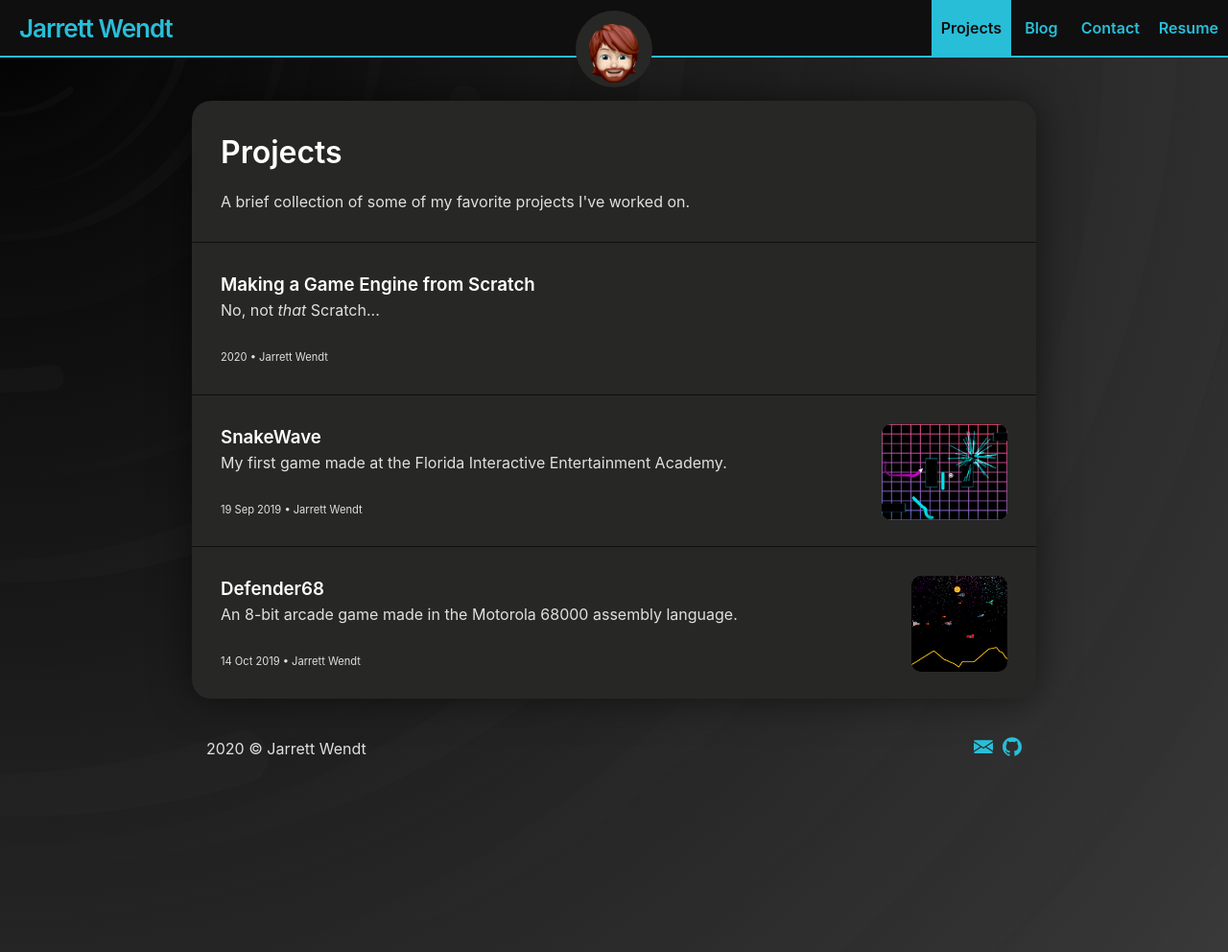
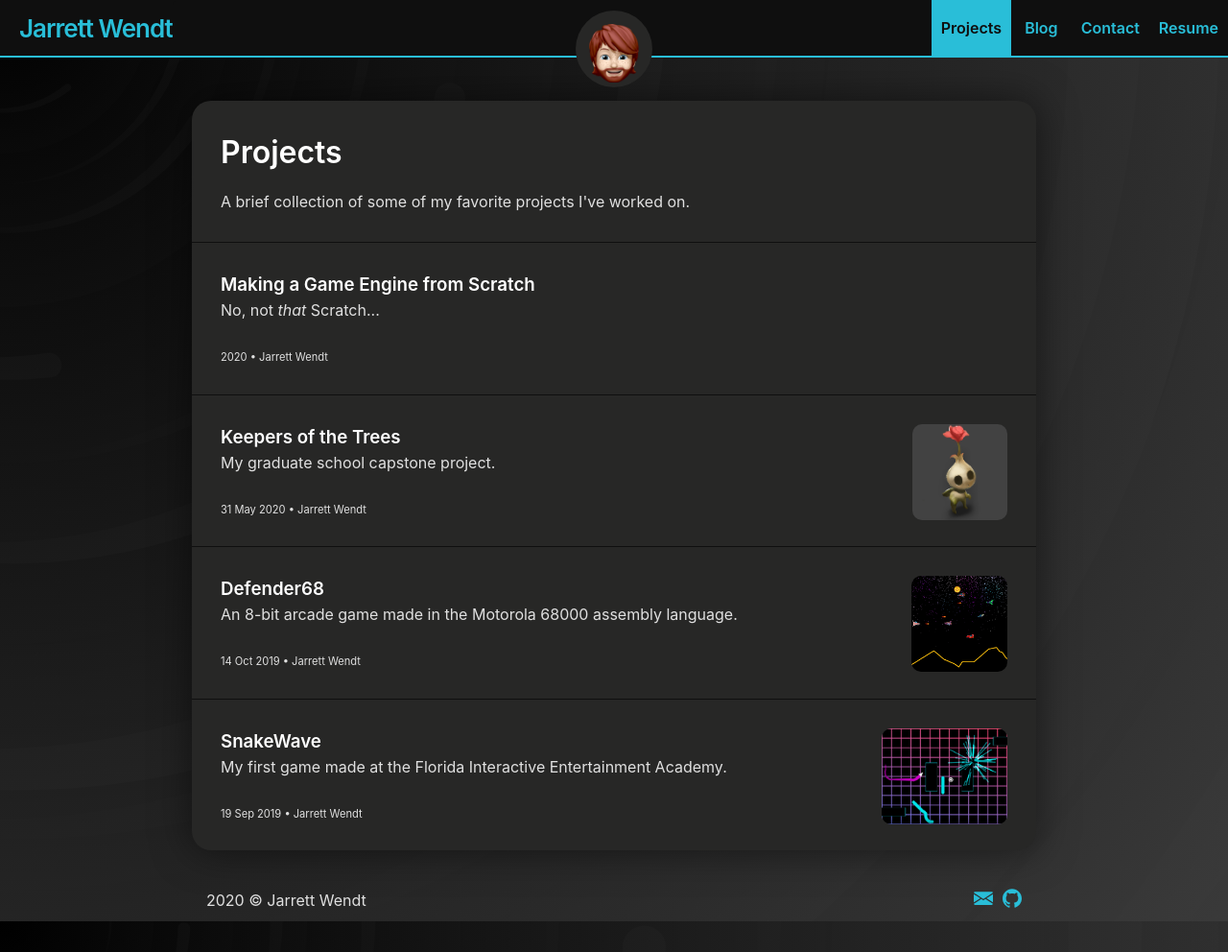
Before and after one commit to JarrettWendt/JarrettWendt.github.io, a Jekyll site: the page built from pages/projects.md, in a window 1280 px wide and 992 px high. Shown: the whole window at 96% size. Built offline with Jekyll 4.4.1, drawn with Linux system fonts in a browser that asks for light colours.

Commit message:
Keepers of the Trees

```diff
--- a/_sass/_base.scss
+++ b/_sass/_base.scss
@@ -138,6 +138,11 @@ p {
 	}
 }
 
+video {
+	max-width: 100%;
+	border-radius: 10px;
+}
+
 // fig
 figure {
 	display: block;
@@ -219,3 +224,20 @@ table {
 		-ms-overflow-style: -ms-autohiding-scrollbar;
 	}
 }
+
+.row {
+	display: flex;
+	flex-wrap: wrap;
+	padding: 0 4px;
+}
+
+// Create two equal columns that sits next to each other
+.column {
+	flex: 50%;
+	padding: 0 4px;
+}
+
+.column img {
+	margin-top: 8px;
+	vertical-align: middle;
+}
--- /dev/null
+++ b/collections/_projects/2020-05-31-KeepersOfTheTrees.md
@@ -0,0 +1,124 @@
+---
+title: Keepers of the Trees
+author: Jarrett Wendt
+excerpt: My graduate school capstone project.
+thumb: assets/images/Keepers/Keeper.png
+category: projects
+layout: post
+cwd: '../'
+---
+
+{% assign imgDir = page.cwd | append: 'assets/images/Keepers/' %}
+
+<img src="{{ imgDir }}TitleScreen.png" alt="{{imgDir}}" width="100%" style="display: block; margin-left: auto; margin-right: auto;">
+
+At the Florida Interactive Entertainment Academy I had the honor of working with 20 other talented individuals on our 7 month capstone project. This was a multidisciplinary team of 4 3D artists, 1 animator, 3 tech artists, 2 project managers, 5 level designers, 3 tech designers, and 3 programmers, including myself.
+
+Our project was Keepers of the Trees. A 2-player couch co-op puzzle game with a joyful plant-i-ful aesthetic. In the game, you play as a Keeper: a tiny little magical creature who use powers to keep the forest alive. The chief mechanic of the game is to pick up seeds and plant them, growing them into various different plants to help you on your journey.
+
+On this project, I was our tools programmer. I designed and implemented various methods of recording and analyzing analytics to be used with playtesting our game. I created these in a generic fashion as Unreal plugins so that they can be re-purposed for any project and indeed they saw use with the other capstone teams of our cohort.
+
+I did also implement some gameplay features of our project, mainly the plant which the team and faculty agree is the most interesting of them all: The beanstalk.
+
+## Tools
+
+For all of my analytics capturing plugins, I save data off to a .csv file. Unreal has its own built-in analytics tools, but they save to .json files. My level designers who would actually be using this data expressed that they would love to be able to easily open the data into Excel, and .json files wouldn't be very amenable to that. Thusly, I rolled my own solution and manually captured, stored, and wrote all the data to .csv files myself.
+
+While some level designers preferred raw .csv data so they could parse the analytics themselves and draw up some useful statistics, others are much more visual. Thats why I also developed a plethora of ways to visualize the data in meaningful ways, often in 3D space within the Unreal Editor itself.
+
+### Input Logging
+
+As a couch co-op game, our players will primarily be using controllers. Our level designers believed it would be useful to know when they press what buttons. For example, if they're pressing jump a lot to try and get up a ledge that's supposed to be easy to climb.
+
+For visualizing the recorded input data for a playsession, I wrote C++ code that parses the CSV and spawns `BillboardComponent`s at each location a button was pressed.
+
+<img src="{{ imgDir }}InputLogger.png" alt="{{imgDir}}" width="100%" style="display: block; margin-left: auto; margin-right: auto;">
+
+Users have complete control over what sprites are used for the various inputs. The inputs categories are retrieved directly from the action and axis bindings in the project settings.
+
+### Location Logging
+
+The most important analytic tool I created was for logging player locations. When implementing this I had to be very memory-conscious as logging a position every frame could quickly lead to some unwanted bloat. Don't believe me? Let's do some math...
+
+Unreal's `FVector` is the size of three `float`s, so 12 bytes. If we record every frame at 60 frames per second over a 30 minute playsession, that comes to 12 bytes x 60 frames per second x 60 seconds in a minute x 30 minutes = 1296000 bytes = 1.296 megabytes. That might not sound like much, but I was looking ahead to scalability. If we implement an automated capture system that sends the analytics over the internet to a server, over thousands of playsessions this could quickly add up to gigabytes of data when much of it is just duplicates anyway. Plus locational data is only one of many different metrics we're collected. If they're all this bloated then the problem gets even worse.
+
+We can scale this data down by a factor of 60 if we only capture a location once every second. Our game isn't a fast-paced action title; we don't expect the player to do much over the course of a second. So I set up my logger to use a timer with a user-configurable period of how often a location is logged. Assuming the level designer only wants to capture once every second, we're now looking at 12 bytes x 60 seconds in a minute x 30 minutes = 21.6 kilobytes. That's tiny! With numbers like that we'll never have to worry about analytics impacting framerate or network performance.
+
+To visualize the input log, one of the first tools you might use is my spline path generator. You load up a CSV into the editor and my C++ code automatically generates a spline in the scene of where the player went. You can load up as many CSVs as you like so you can compare the paths different players took or the different paths the same player took in separate sessions. There's also a slider you can adjust to show exactly where the player was at a certain percentage of the way through the recording.
+
+<video width="100%" muted autoplay loop>
+<source src="{{ imgDir }}SplinePath.mp4" type="video/mp4"/>
+</video>
+
+If you want to be able to visualize even more data, my 3D heatmap might be the tool for you. Similarly, you can load up as many CSVs as you like and turn each one on/off to alter the data being rendered. The 3D heatmap can be thought of as a volume which renders a window into the area it occupies. You can also toggle each z-layer so you can focus just on a single plane you might be interested in. You can manipulate the visibility by turning the alpha up or down.
+
+<div class="row">
+	<div class="column">
+		<video width="100%" muted autoplay loop>
+		<source src="{{ imgDir }}3DHeatmap/Rotate.mp4" type="video/mp4"/>
+		</video>
+	</div>
+
+	<div class="column">
+		<video width="100%" muted autoplay loop>
+		<source src="{{ imgDir }}3DHeatmap/Alpha.mp4" type="video/mp4"/>
+		</video>
+	</div>
+</div>
+
+<div class="row">
+	<div class="column">
+		<video width="100%" muted autoplay loop>
+		<source src="{{ imgDir }}3DHeatmap/Layers.mp4" type="video/mp4"/>
+		</video>
+	</div>
+
+	<div class="column">
+		<video width="100%" muted autoplay loop>
+		<source src="{{ imgDir }}3DHeatmap/Window.mp4" type="video/mp4"/>
+		</video>
+	</div>
+</div>
+
+Sometimes opening the editor is just too much of a chore though. Especially if artists and level designers have gotten some work done over the weekend and Unreal needs to spend an hour compiling shaders or rebuilding lighting. That's why I also wrote a Python script which accomplishes (most) of the functionality of the above visualizers. You feed the script a CSV and it spits back out a PNG of a top-down view of the level with a heatmap and the player's path overlaid. My Unreal plugin includes an actor that can automatically take a top-down picture of the level and run the script for you.
+
+Here you can see all of an anonymous user's playtest data for the earliest version of our first level:
+
+<img src="{{ imgDir }}2DHeatmap/Full.png" alt="{{imgDir}}" width="100%" style="display: block; margin-left: auto; margin-right: auto;">
+
+There's a lot of useful playtest data here that we can gleam from a glance. All of the information I'm about to point out is just as obvious from watching the 45 minute video we also recorded of the playtest, but without having to spend 45 minutes watching a video.
+
+<div class="row">
+	<div class="column">
+		There's a bit of going back and fourth here as the players figure out how to solve this puzzle. It's up to the level designer to determine if this is natural or if the puzzle is perhaps a bit too hard.
+	</div>
+	<div class="column">
+		<img src="{{ imgDir }}2DHeatmap/BackAndFourth.png" alt="{{imgDir}}" width="100%" style="display: block; margin-left: auto; margin-right: auto;">
+	</div>
+</div>
+
+<div class="row">
+	<div class="column">
+		A lot of time spent in the water here might indicate that there's something that keeps sending the players to an unwanted watery grave.
+	</div>
+	<div class="column">
+		<img src="{{ imgDir }}2DHeatmap/Water.png" alt="{{imgDir}}" width="100%" style="display: block; margin-left: auto; margin-right: auto;">
+	</div>
+</div>
+
+<div class="row">
+	<div class="column">
+		These unnatural straight lines should be impossible for the player to generate. This indicates there's some sort of a glitch perhaps flinging the player way to the right. A high priority issue should be created immediately to fix this.
+	</div>
+	<div class="column">
+		<img src="{{ imgDir }}2DHeatmap/StraightLines.png" alt="{{imgDir}}" width="100%" style="display: block; margin-left: auto; margin-right: auto;">
+	</div>
+</div>
+
+### CSV Logging
+
+The level designers really wanted a way to track when the player was dying. I thought that a logger that _only_ tracks deaths would be a bit too bland, so I came up with something better: a general-purpose CSV logger that can record any data. Through blueprint, you define your CSV header and at a time of your choosing feed the object the CSV data one row at a time. Here's an example blueprint being used to recreate my InputLogger with the CSVLogger:
+
+<img src="{{ imgDir }}CSVLogger.png" alt="{{imgDir}}" width="100%" style="display: block; margin-left: auto; margin-right: auto;">
+
+I also created a visualizer that works exactly the same as the InputLogger. I _could_ reimplement all of my other loggers to use this general-purpose CSV logger but decided against it. The reason is that the CSV logger is a lot more memory hungry than the others. Since it has no idea about the data it's storing, it can only store them as strings. For example, the LocationLogger only stores an `FVector` for every row, which is 12 bytes. As a string, its size is determined by how many characters the base 10 representation of the three component floats are. We're already going to take up _at least_ 12 bytes per row just because `FVector::ToString` outputs a string in the format `X=%f Y=%f Z=%f`.
--- a/pages/projects.md
+++ b/pages/projects.md
@@ -16,7 +16,8 @@ cwd: '../'
 				A brief collection of some of my favorite projects I've worked on.
 			</div>
 
-			{% assign posts = site.pages | where: 'title', 'Making a Game Engine from Scratch' | concat: site.projects | sort: 'date' %}
+			{% assign sortedProjects = site.projects | sort: 'date' | reverse %}
+			{% assign posts = site.pages | where: 'title', 'Making a Game Engine from Scratch' | concat: sortedProjects %}
 			{%- for post in posts -%}
 				<a class="post-link" href="{{ post.url | relative_url }}">
 					{% if post.thumb %}
```
Also changed, not shown: _layouts/post.md (+1 -2 lines), assets/images/Keepers/2DHeatmap/BackAndFourth.png (added), assets/images/Keepers/2DHeatmap/Full.png (added), assets/images/Keepers/2DHeatmap/StraightLines.png (added), assets/images/Keepers/2DHeatmap/Water.png (added), assets/images/Keepers/CSVLogger.png (added), assets/images/Keepers/Keeper.png (added), 7 other files.
